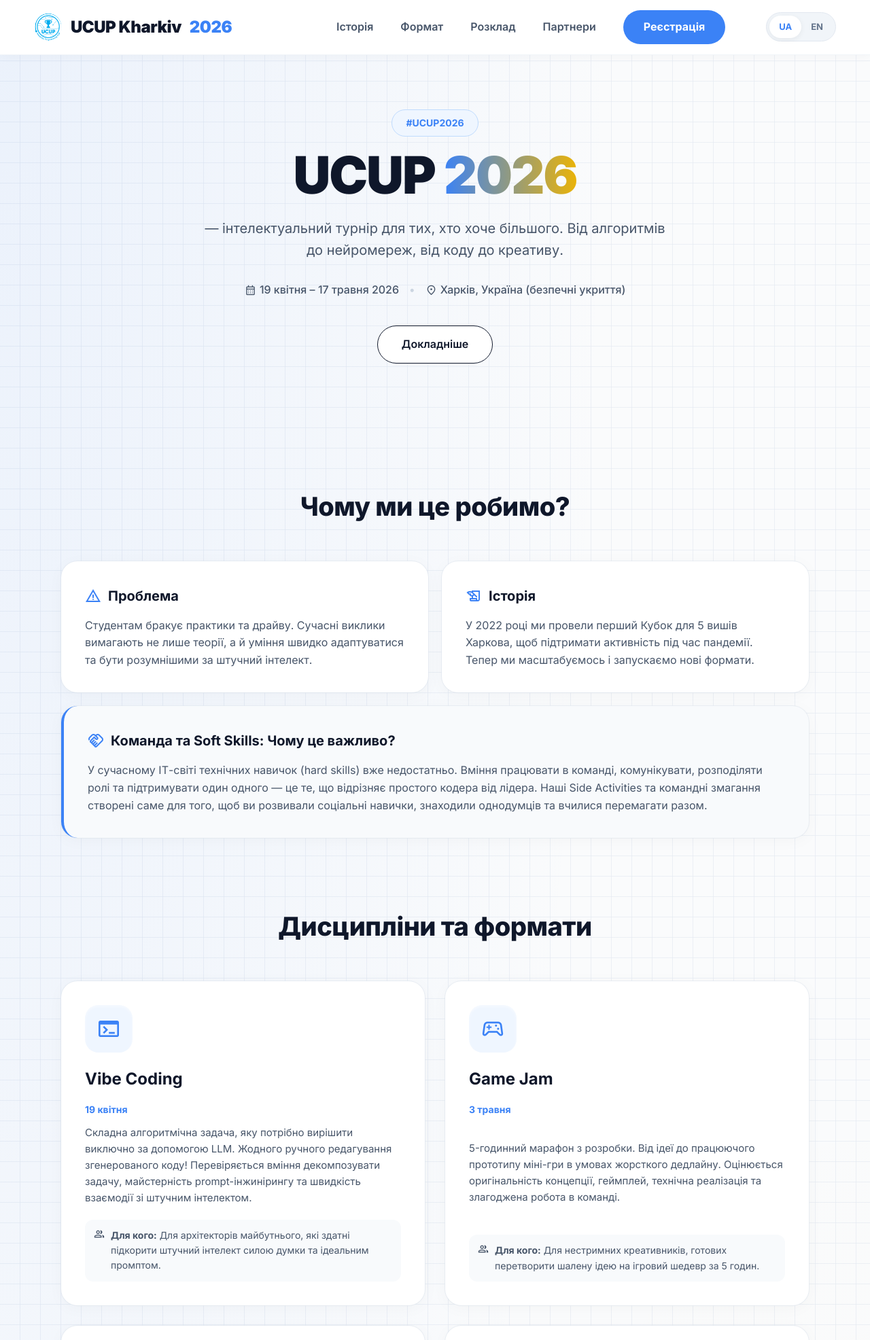
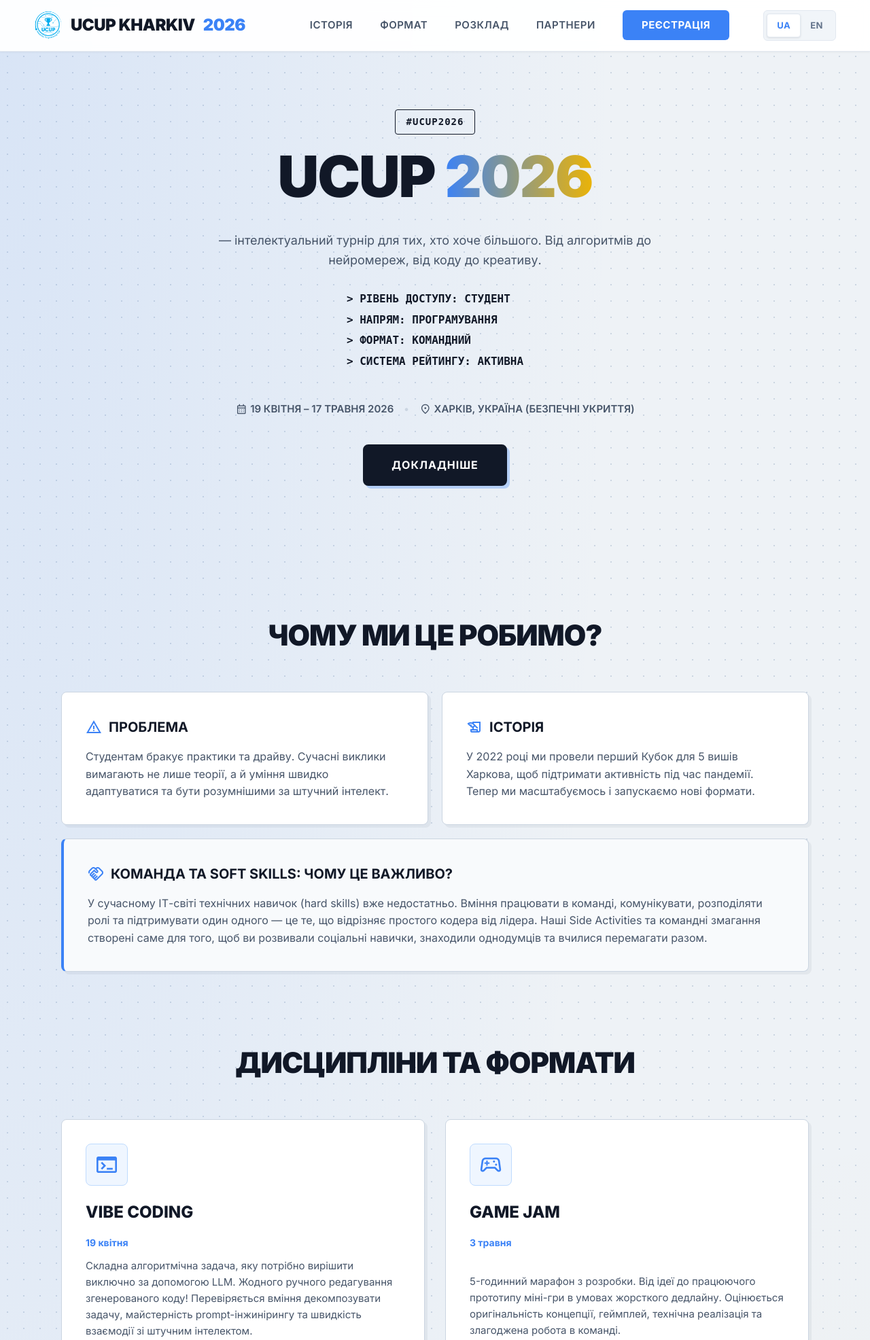
Before and after one commit to Carbo-hub/ucup2026, a FastAPI app: page / in a window 1280 px wide. Shown: the top 1972 px of the page at 68% size. Run offline with FastAPI, Linux system fonts and the light colour scheme.

Commit message:
11/03 update

```diff
--- a/static/locales/ua.json
+++ b/static/locales/ua.json
@@ -11,6 +11,10 @@
     "hero_date": "19 квітня – 17 травня 2026",
     "hero_location": "Харків, Україна (безпечні укриття)",
     "hero_btn": "Докладніше",
+    "hero_term_1": "> РІВЕНЬ ДОСТУПУ: СТУДЕНТ",
+    "hero_term_2": "> НАПРЯМ: ПРОГРАМУВАННЯ",
+    "hero_term_3": "> ФОРМАТ: КОМАНДНИЙ",
+    "hero_term_4": "> СИСТЕМА РЕЙТИНГУ: АКТИВНА",
     "about_title": "Чому ми це робимо?",
     "about_prob_title": "Проблема",
     "about_prob_text": "Студентам бракує практики та драйву. Сучасні виклики вимагають не лише теорії, а й уміння швидко адаптуватися та бути розумнішими за штучний інтелект.",
@@ -86,15 +90,15 @@
       "date": "03.05", "title": "Game Jam",
       "events": [
         {"time": "10:00 – 10:15", "desc": "Відкриття"},
-        {"time": "10:30 – 16:00", "desc": "Game jam"}
+        {"time": "10:30 – 16:00", "desc": "Game jam"},
+        {"time": "16:15 – 17:00", "desc": "Презентування проектів"}
       ]
     },
     {
-      "date": "10.05", "title": "Презентації + Side Activities",
+      "date": "10.05", "title": "Side Activities",
       "events": [
-        {"time": "10:00 – 10:10", "desc": "Відкриття"},
-        {"time": "10:15 – 12:00", "desc": "Презентування Game Jam"},
-        {"time": "12:15 – 16:00", "desc": "Side Activities на бали"}
+        {"time": "10:00 – 10:15", "desc": "Відкриття"},
+        {"time": "10:30 – 16:00", "desc": "Side Activities на бали"}
       ]
     },
     {
@@ -116,9 +120,10 @@
   "organizers": [
     {"name": "НТУ «ХПІ»", "logo": "/static/logos/universities/khpi.png", "url": "https://www.kpi.kharkov.ua/"},
     {"name": "ХНУ ім. В.Н.Каразіна", "logo": "/static/logos/universities/kuni.png", "url": "https://karazin.ua/"},
-    {"name": "ХНУРЕ", "logo": "/static/logos/universities/nure.png", "url": "https://nure.ua/"}
+    {"name": "Q-Bit", "logo": "/static/logos/universities/qbit.png", "url": "https://qbit.in.ua/"}
   ],
   "participants": [
+    {"name": "ХНУРЕ", "logo": "/static/logos/universities/nure.png", "url": "https://nure.ua/"},
     {"name": "НАУ ім. М.Є.Жуковського «ХАІ»", "logo": "/static/logos/universities/khai.png", "url": "https://khai.edu/"},
     {"name": "ХНЕУ ім. С.Кузнеця", "logo": "/static/logos/universities/khneu.png", "url": "https://www.hneu.edu.ua/"},
     {"name": "Школи", "logo": "/static/logos/schools/school.png", "url": "#"}
--- a/static/style.css
+++ b/static/style.css
@@ -1,79 +1,83 @@
 /* 1. Global & Background */
 html { scroll-behavior: smooth; scroll-padding-top: 100px; }
-body { margin: 0; font-family: 'Inter', -apple-system, BlinkMacSystemFont, 'Segoe UI', Roboto, sans-serif; color: #1e293b; line-height: 1.6; overflow-x: hidden; background-color: #fafbfc; background-image: radial-gradient(at 0% 0%, rgba(59, 130, 246, 0.08) 0px, transparent 50%), radial-gradient(at 100% 100%, rgba(234, 179, 8, 0.05) 0px, transparent 50%), linear-gradient(rgba(226, 232, 240, 0.6) 1px, transparent 1px), linear-gradient(90deg, rgba(226, 232, 240, 0.6) 1px, transparent 1px); background-size: 100% 100%, 100% 100%, 30px 30px, 30px 30px; background-position: 0 0, 0 0, -1px -1px, -1px -1px; }
+body { margin: 0; font-family: 'Inter', -apple-system, BlinkMacSystemFont, 'Segoe UI', Roboto, sans-serif; color: #111827; line-height: 1.6; overflow-x: hidden; background-color: #eef2f6; background-image: radial-gradient(at 0% 0%, rgba(59, 130, 246, 0.12) 0px, transparent 50%), radial-gradient(at 100% 100%, rgba(234, 179, 8, 0.08) 0px, transparent 50%), radial-gradient(#cbd5e1 1px, transparent 1px); background-size: 100% 100%, 100% 100%, 24px 24px; background-position: 0 0, 0 0, -1px -1px; }
 .icon-sm { font-size: 18px; vertical-align: text-bottom; }
 .icon-md { font-size: 24px; vertical-align: middle; color: #3b82f6; }
 
 /* 2. Header & Navigation */
-header { background: rgba(255, 255, 255, 0.98); padding: 15px 50px; box-shadow: 0 2px 15px rgba(0,0,0,0.03); position: sticky; top: 0; z-index: 1000; display: flex; justify-content: space-between; align-items: center; border-bottom: 1px solid #f1f5f9; }
-.logo-container { display: flex; align-items: center; gap: 12px; font-size: 24px; letter-spacing: -0.5px; z-index: 1001; }
+header { background: rgba(255, 255, 255, 0.95); backdrop-filter: blur(10px); padding: 15px 50px; box-shadow: 0 1px 3px rgba(0,0,0,0.05); position: sticky; top: 0; z-index: 1000; display: flex; justify-content: space-between; align-items: center; border-bottom: 1px solid #e2e8f0; }
+.logo-container { display: flex; align-items: center; gap: 12px; font-size: 24px; letter-spacing: -0.5px; z-index: 1001; text-transform: uppercase; }
 .logo-container img { height: 42px; object-fit: contain; }
-.logo-text-dark { font-weight: 900; color: #0f172a; } .logo-text-blue { font-weight: 900; color: #3b82f6; }
+.logo-text-dark { font-weight: 900; color: #111827; } .logo-text-blue { font-weight: 900; color: #3b82f6; }
 .nav-links { display: flex; align-items: center; gap: 40px; }
-nav a { position: relative; text-decoration: none; color: #475569; font-size: 16px; font-weight: 600; transition: color 0.2s; } nav a:hover { color: #0f172a; }
-nav a:not(.btn-nav):not(.lang-btn)::after { content: ''; position: absolute; left: 0; bottom: -4px; width: 0; height: 2px; background: #3b82f6; transition: width 0.3s ease; border-radius: 2px; }
+nav a { position: relative; text-decoration: none; color: #475569; font-size: 15px; font-weight: 600; text-transform: uppercase; letter-spacing: 0.5px; transition: color 0.2s; } nav a:hover { color: #111827; }
+nav a:not(.btn-nav):not(.lang-btn)::after { content: ''; position: absolute; left: 0; bottom: -6px; width: 0; height: 2px; background: #3b82f6; transition: width 0.3s ease; }
 nav a:not(.btn-nav):not(.lang-btn):hover::after { width: 100%; }
-.hamburger { display: none; cursor: pointer; color: #0f172a; z-index: 1001; }
+.hamburger { display: none; cursor: pointer; color: #111827; z-index: 1001; }
 
 /* 3. Buttons & Controls */
-.btn-nav { background: #3b82f6; color: white !important; padding: 12px 30px; border-radius: 50px; transition: all 0.2s; font-weight: 700; border: none; }
-.btn-nav:hover { background: #2563eb; transform: translateY(-2px); box-shadow: 0 6px 20px rgba(59, 130, 246, 0.3); }
-.btn-hero { display: inline-block; background: white; color: #0f172a !important; padding: 14px 35px; border-radius: 50px; border: 1px solid #0f172a; font-weight: 600; font-size: 16px; text-decoration: none; transition: all 0.2s; cursor: pointer; }
-.btn-hero:hover { background: #0f172a; color: white !important; }
+.btn-nav { background: #3b82f6; color: white !important; padding: 10px 28px; border-radius: 6px; transition: all 0.2s; font-weight: 700; border: none; }
+.btn-nav:hover { background: #2563eb; transform: translateY(-2px); box-shadow: 0 4px 12px rgba(59, 130, 246, 0.3); }
+.btn-hero { display: inline-block; background: #111827; color: white !important; padding: 16px 40px; border-radius: 8px; font-weight: 700; font-size: 16px; text-transform: uppercase; letter-spacing: 1px; text-decoration: none; transition: all 0.2s; cursor: pointer; border: 2px solid #111827; box-shadow: 4px 4px 0px rgba(59, 130, 246, 0.3); }
+.btn-hero:hover { background: white; color: #111827 !important; transform: translate(-2px, -2px); box-shadow: 6px 6px 0px rgba(59, 130, 246, 0.5); }
 
 /* 4. Language Switcher */
-.lang-switcher { display: flex; align-items: center; background: #f1f5f9; padding: 4px; border-radius: 50px; margin-left: 20px; border: 1px solid #e2e8f0; }
-.lang-btn { text-decoration: none !important; color: #64748b !important; font-size: 13px !important; font-weight: 700 !important; padding: 6px 14px !important; border-radius: 50px; transition: all 0.2s ease !important; }
-.lang-btn:hover { color: #0f172a !important; }
-.lang-btn.active { background: white; color: #3b82f6 !important; box-shadow: 0 2px 8px rgba(0,0,0,0.06); }
+.lang-switcher { display: flex; align-items: center; background: #f1f5f9; padding: 4px; border-radius: 6px; margin-left: 10px; border: 1px solid #e2e8f0; }
+.lang-btn { text-decoration: none !important; color: #64748b !important; font-size: 13px !important; font-weight: 700 !important; padding: 6px 14px !important; border-radius: 4px; transition: all 0.2s ease !important; }
+.lang-btn:hover { color: #111827 !important; }
+.lang-btn.active { background: white; color: #3b82f6 !important; box-shadow: 0 1px 3px rgba(0,0,0,0.1); border: 1px solid #e2e8f0; }
 
 /* 5. Layout & Sections */
 section { max-width: 1100px; margin: 0 auto 100px; padding: 0 20px; }
-h2.section-title { font-size: 38px; text-align: center; margin-bottom: 50px; color: #0f172a; font-weight: 800; letter-spacing: -0.5px; }
+h2.section-title { font-size: 42px; text-align: center; margin-bottom: 50px; color: #111827; font-weight: 900; letter-spacing: -1px; text-transform: uppercase; }
 
-/* 6. Hero Section */
-#hero { text-align: center; padding: 80px 20px 80px; }
-.badge { display: inline-block; background: #eff6ff; color: #3b82f6; font-weight: 700; font-size: 14px; padding: 8px 20px; border-radius: 50px; margin-bottom: 15px; border: 1px solid #bfdbfe; }
-#hero h1 { margin-top: 0; font-size: 76px; margin-bottom: 20px; color: #0f172a; font-weight: 900; line-height: 1.1; letter-spacing: -2px; }
+/* 6. Hero Section (Full Height) */
+#hero { text-align: center; padding: 40px 20px; min-height: calc(100vh - 75px); display: flex; flex-direction: column; justify-content: center; align-items: center; box-sizing: border-box; }
+.badge { display: inline-block; background: transparent; color: #111827; font-weight: 700; font-size: 14px; padding: 6px 16px; border-radius: 4px; margin-bottom: 20px; border: 1px solid #111827; font-family: monospace; letter-spacing: 1px; }
+#hero h1 { margin-top: 0; font-size: 84px; margin-bottom: 20px; color: #111827; font-weight: 900; line-height: 1; letter-spacing: -2px; text-transform: uppercase; }
 .text-gradient { background: linear-gradient(90deg, #3b82f6, #eab308); -webkit-background-clip: text; background-clip: text; -webkit-text-fill-color: transparent; }
-#hero p.subtitle { font-size: 20px; color: #475569; margin-bottom: 30px; max-width: 700px; margin-left: auto; margin-right: auto; }
-.hero-meta { display: flex; justify-content: center; align-items: center; gap: 15px; margin-bottom: 40px; color: #475569; font-weight: 500; font-size: 16px; flex-wrap: wrap; }
+#hero p.subtitle { font-size: 18px; color: #475569; margin-bottom: 30px; max-width: 700px; }
+.terminal-block { text-align: left; background: transparent; display: inline-block; margin-bottom: 40px; font-family: monospace; font-size: 16px; font-weight: 600; color: #111827; }
+.terminal-line { margin-bottom: 5px; }
+.hero-meta { display: flex; justify-content: center; align-items: center; gap: 15px; margin-bottom: 40px; color: #475569; font-weight: 600; font-size: 15px; flex-wrap: wrap; text-transform: uppercase; }
 .hero-meta .dot { color: #cbd5e1; }
 
 /* 7. Micro-Story (About) */
 .story-container { display: grid; grid-template-columns: 1fr 1fr; gap: 20px; }
-.story-block { background: white; padding: 35px; border-radius: 24px; box-shadow: 0 4px 25px rgba(0,0,0,0.03), 0 0 0 1px rgba(226, 232, 240, 0.6); transition: transform 0.3s; }
-.story-block:hover { transform: translateY(-5px); box-shadow: 0 10px 35px rgba(0,0,0,0.06), 0 0 0 1px rgba(203, 213, 225, 0.8); }
-.story-block h3 { color: #0f172a; font-size: 20px; margin-top: 0; margin-bottom: 15px; display: flex; align-items: center; gap: 10px; }
+.story-block { background: white; padding: 35px; border-radius: 8px; border: 1px solid #cbd5e1; transition: transform 0.2s; box-shadow: 4px 4px 0px rgba(17, 24, 39, 0.05); }
+.story-block:hover { transform: translate(-2px, -2px); box-shadow: 6px 6px 0px rgba(59, 130, 246, 0.15); border-color: #3b82f6; }
+.story-block h3 { color: #111827; font-size: 20px; margin-top: 0; margin-bottom: 15px; display: flex; align-items: center; gap: 10px; text-transform: uppercase; }
 .story-block p { font-size: 16px; color: #475569; margin: 0; }
 .story-block.full { grid-column: 1 / -1; background: #f8fafc; border-left: 4px solid #3b82f6; }
 
 /* 8. Formats & Disciplines */
 .cards-grid { display: grid; grid-template-columns: repeat(2, 1fr); gap: 30px; }
-.card { background: white; border-radius: 24px; padding: 35px; box-shadow: 0 4px 25px rgba(0,0,0,0.03), 0 0 0 1px rgba(226, 232, 240, 0.6); transition: all 0.3s ease; display: flex; flex-direction: column; }
-.card:hover { transform: translateY(-5px); box-shadow: 0 15px 40px rgba(0,0,0,0.06), 0 0 0 1px rgba(203, 213, 225, 0.8); }
-.card-icon { margin-bottom: 20px; display: inline-flex; align-items: center; justify-content: center; width: 70px; height: 70px; background: #eff6ff; border-radius: 20px; box-shadow: inset 0 2px 4px rgba(255,255,255,0.5); }
-.card h3 { margin: 0 0 15px 0; font-size: 24px; color: #0f172a; }
+.card { background: white; border-radius: 8px; padding: 35px; border: 1px solid #cbd5e1; box-shadow: 4px 4px 0px rgba(17, 24, 39, 0.05); transition: all 0.2s ease; display: flex; flex-direction: column; }
+.card:hover { transform: translate(-2px, -2px); box-shadow: 6px 6px 0px rgba(59, 130, 246, 0.15); border-color: #3b82f6; }
+.card-icon { margin-bottom: 20px; display: inline-flex; align-items: center; justify-content: center; width: 60px; height: 60px; background: #eff6ff; border-radius: 8px; border: 1px solid #bfdbfe; }
+.card h3 { margin: 0 0 15px 0; font-size: 24px; color: #111827; text-transform: uppercase; font-weight: 800; }
 .card p { margin: 0 0 20px 0; color: #475569; font-size: 15px; flex-grow: 1; }
 
 /* 9. Schedule */
 .schedule-grid-new { display: grid; grid-template-columns: repeat(2, 1fr); gap: 30px; align-items: stretch; }
-.schedule-day-card { background: white; border-radius: 24px; padding: 25px; box-shadow: 0 4px 25px rgba(0,0,0,0.03), 0 0 0 1px rgba(226, 232, 240, 0.6); display: flex; flex-direction: column; height: 100%; box-sizing: border-box; }
-.day-header { display: inline-flex; align-items: center; gap: 8px; background: #eff6ff; color: #3b82f6; padding: 6px 16px; border-radius: 50px; font-weight: 600; font-size: 14px; margin-bottom: 20px; align-self: flex-start; border: 1px solid #bfdbfe; }
-.event-row { display: flex; align-items: center; padding: 15px 20px; background-color: #f8fafc; border: 1px solid #e2e8f0; border-radius: 12px; margin-bottom: 12px; box-shadow: 0 2px 8px rgba(0,0,0,0.02); transition: border-color 0.2s, box-shadow 0.2s; }
-.event-row:hover { border-color: #cbd5e1; box-shadow: 0 4px 12px rgba(0,0,0,0.05); background-color: #f1f5f9; }
+.schedule-day-card { background: white; border-radius: 8px; padding: 25px; border: 1px solid #cbd5e1; box-shadow: 4px 4px 0px rgba(17, 24, 39, 0.05); display: flex; flex-direction: column; height: 100%; box-sizing: border-box; }
+.day-header { display: inline-flex; align-items: center; gap: 8px; background: white; color: #3b82f6; padding: 6px 16px; border-radius: 4px; font-weight: 700; font-size: 14px; margin-bottom: 20px; align-self: flex-start; border: 1px solid #3b82f6; text-transform: uppercase; }
+.event-row { display: flex; align-items: center; padding: 15px 20px; background-color: #f8fafc; border: 1px solid #e2e8f0; border-radius: 6px; margin-bottom: 12px; transition: border-color 0.2s, background 0.2s; }
+.event-row:hover { border-color: #94a3b8; background-color: #f1f5f9; }
 .event-row:last-child { margin-bottom: 0; }
-.event-time { color: #3b82f6; font-weight: 600; width: 140px; flex-shrink: 0; font-size: 14px; display: flex; align-items: center; gap: 8px; }
+.event-time { color: #111827; font-weight: 700; width: 140px; flex-shrink: 0; font-size: 14px; display: flex; align-items: center; gap: 8px; font-family: monospace; }
 .event-desc { color: #334155; font-size: 15px; font-weight: 500; }
 
 /* 10. Entities (Organizers & Participants) */
 .entities-grid { display: flex; justify-content: center; gap: 40px; flex-wrap: wrap; }
 .entity-link { text-decoration: none; display: block; transition: transform 0.2s; } .entity-link:hover { transform: translateY(-5px); }
 .entity-card { display: flex; flex-direction: column; align-items: center; gap: 15px; width: 180px; }
-.entity-logo-wrapper { width: 120px; height: 120px; border-radius: 50%; background: white; display: flex; align-items: center; justify-content: center; box-shadow: 0 4px 20px rgba(0,0,0,0.04), 0 0 0 1px rgba(226, 232, 240, 0.6); transition: box-shadow 0.2s, border-color 0.2s; }
-.entity-link:hover .entity-logo-wrapper { box-shadow: 0 10px 25px rgba(59, 130, 246, 0.15), 0 0 0 1px rgba(191, 219, 254, 0.8); }
-.entity-logo-wrapper img { max-width: 75px; max-height: 75px; object-fit: contain; }
-.entity-name { font-size: 15px; font-weight: 600; color: #475569; text-align: center; line-height: 1.3; } .entity-link:hover .entity-name { color: #0f172a; }
+.entity-logo-wrapper { width: 120px; height: 120px; border-radius: 50%; background: white; display: flex; align-items: center; justify-content: center; border: 2px solid #e2e8f0; transition: border-color 0.2s, box-shadow 0.2s; }
+.entity-link:hover .entity-logo-wrapper { border-color: #3b82f6; box-shadow: 0 10px 25px rgba(59, 130, 246, 0.15); }
+.entity-logo-wrapper img { max-width: 80px; max-height: 80px; object-fit: contain; filter: grayscale(100%); opacity: 0.6; transition: all 0.3s ease; }
+.entity-name { font-size: 14px; font-weight: 700; color: #475569; text-align: center; line-height: 1.3; text-transform: uppercase; }
+.entity-link:hover .entity-name { color: #111827; }
+.entity-link:hover .entity-logo-wrapper img { filter: grayscale(0%); opacity: 1; }
 
 /* 11. Sponsors */
 .sponsors-grid { display: flex; justify-content: center; gap: 60px; flex-wrap: wrap; align-items: center; padding: 20px 0; }
--- a/templates/index.html
+++ b/templates/index.html
@@ -6,6 +6,13 @@
         <div class="badge">{{ ui.hero_badge }}</div>
         <h1>{{ ui.hero_title | safe }}</h1>
         <p class="subtitle">{{ ui.hero_subtitle }}</p>
+
+        <div class="terminal-block">
+            <div class="terminal-line">{{ ui.hero_term_1 }}</div>
+            <div class="terminal-line">{{ ui.hero_term_2 }}</div>
+            <div class="terminal-line">{{ ui.hero_term_3 }}</div>
+            <div class="terminal-line">{{ ui.hero_term_4 }}</div>
+        </div>
 
         <div class="hero-meta">
             <span><span class="material-symbols-outlined icon-sm">calendar_month</span> {{ ui.hero_date }}</span>
```
Also changed, not shown: other parts of static/style.css (+14 -12 lines), static/data.json (+0 -54 lines), static/locales/en.json (+11 -6 lines), static/logos/universities/qbit.png (added).
